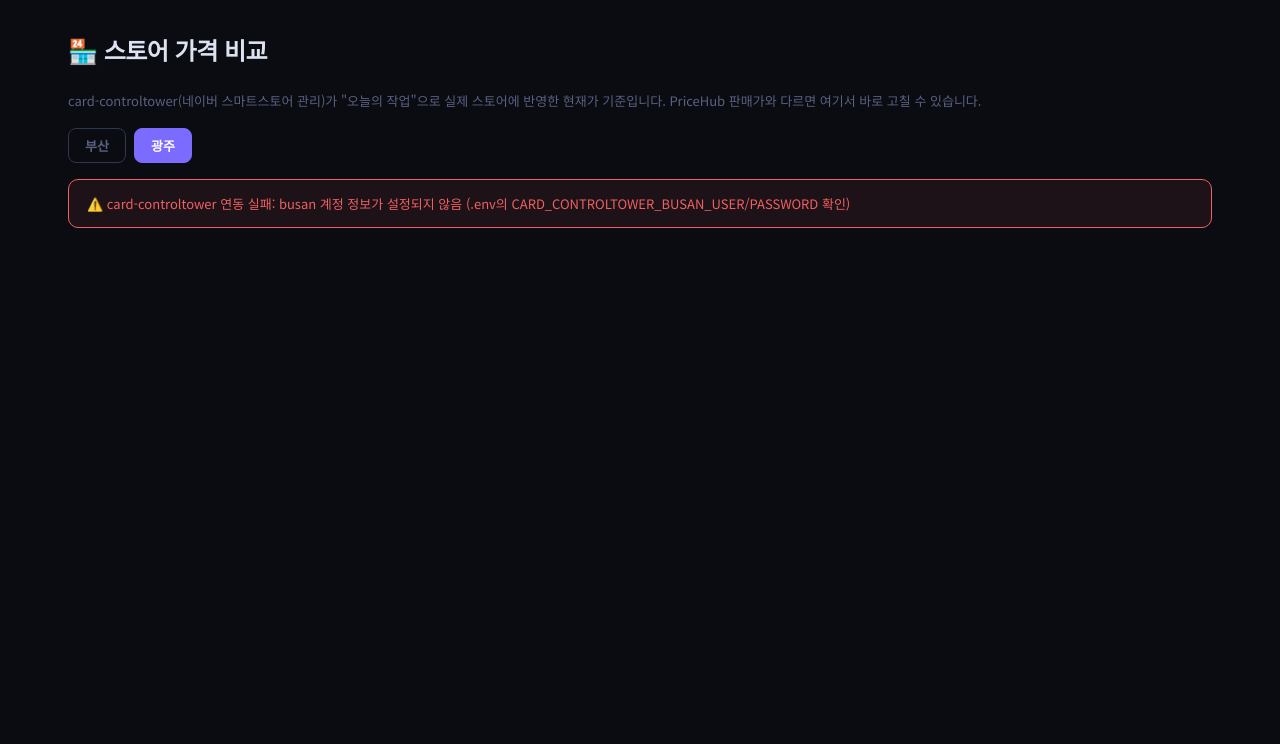
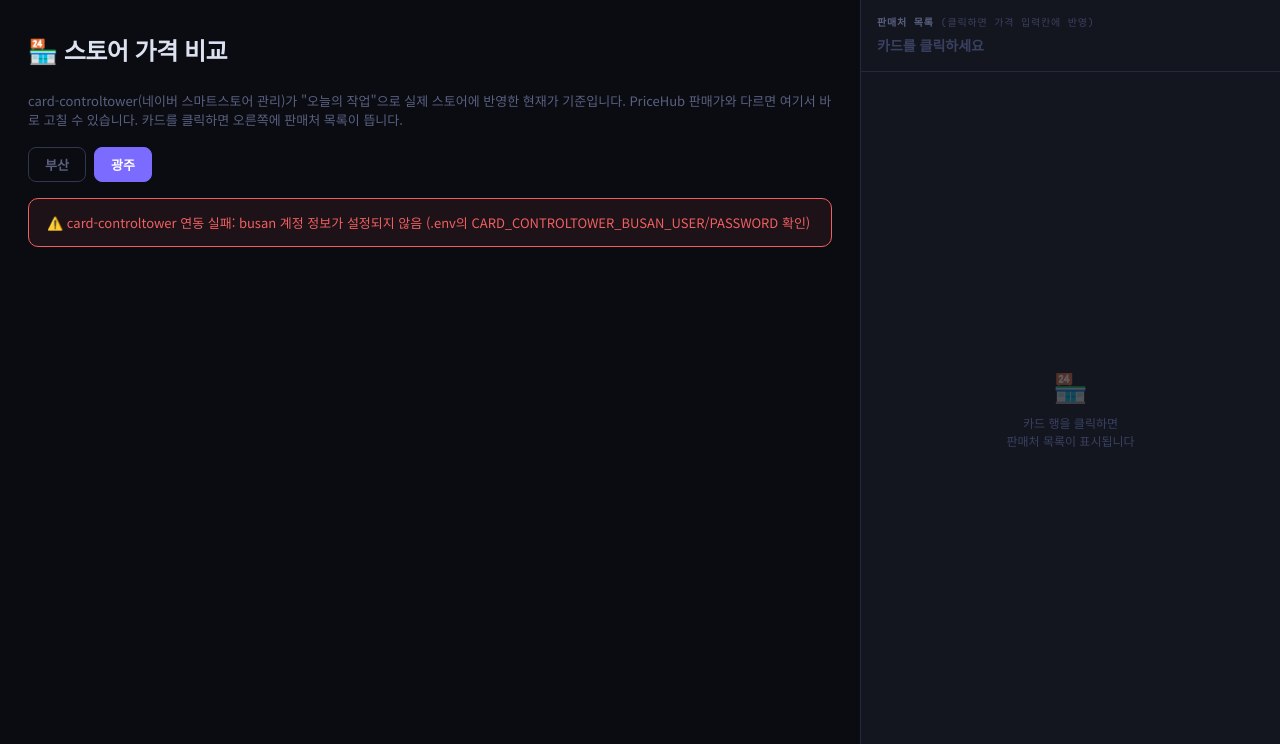
Before and after one commit to horhori2/pricehub, a Django app: page /store-price-check/gwangju/ in a window 1280 px wide. Shown: the part 56-800 px from the top of the page. Run offline with Django 5.2, Linux system fonts and the light colour scheme; the visitor is signed in with stand-in values (Sample User, id 1); parts of the project's set-up code (start-up, migrations or seed data) failed here and were passed over.

Commit message:
feat: 스토어 가격 비교 페이지에 판매처 목록 사이드 패널 추가
카드 목록 페이지와 동일하게, 행을 클릭하면 PriceHub가 수집한 판매처별 가격을
오른쪽 패널에 보여주고 클릭 시 수정 입력칸에 채워짐. 기존 dashboard.js의
showIssuesSidePanel/fillIssuePrice를 그대로 재사용.

```diff
--- a/pricehub/store_price_check.py
+++ b/pricehub/store_price_check.py
@@ -14,7 +14,7 @@ card-controltower(네이버 스마트스토어 매장 관리 백엔드)가 알
   없어 전부 여기로 떨어진다 — "카탈로그 미보유"가 자연스럽게 포함되는 정의라 별도 분기가
   필요 없다.
 """
-from .models import Card, OnePieceCard, DigimonCard
+from .models import Card, OnePieceCard, DigimonCard, CardPrice, OnePieceCardPrice, DigimonCardPrice
 
 _DROP_STATUSES = {'SLIGHT_DROP', 'MODERATE_DROP', 'SEVERE_DROP'}
 
@@ -49,6 +49,37 @@ _EXTRA_TAG_FIELDS_BY_CARD_TYPE = {
     'POKEMON': ('is_teukil',),
     'DIGIMON': ('is_parallel', 'is_scarce', 'is_special'),
 }
+
+_PRICE_MODEL_BY_CARD_TYPE = {
+    'POKEMON': CardPrice,
+    'ONE_PIECE': OnePieceCardPrice,
+    'DIGIMON': DigimonCardPrice,
+}
+
+
+def fetch_market_raw_data(rows):
+    """
+    현재 화면에 보이는 행(페이지 분량)들의 pricehub_id별 최신 판매처 목록(raw_data) —
+    카드 목록 페이지(_card_list_view)의 사이드 패널과 동일한 패턴. 전체가 아니라
+    "지금 보이는 페이지"만 조회해서 무거워지지 않게 한다.
+    """
+    ids_by_type = {}
+    for r in rows:
+        if r.get('pricehub_id') and r.get('cardType') in _PRICE_MODEL_BY_CARD_TYPE:
+            ids_by_type.setdefault(r['cardType'], set()).add(r['pricehub_id'])
+
+    raw_by_id = {}
+    for card_type, ids in ids_by_type.items():
+        price_model = _PRICE_MODEL_BY_CARD_TYPE[card_type]
+        for cp in (
+            price_model.objects.filter(card_id__in=ids)
+            .exclude(raw_data={}).exclude(raw_data=[])
+            .order_by('-collected_at')
+            .values('card_id', 'raw_data')
+        ):
+            if cp['card_id'] not in raw_by_id:
+                raw_by_id[cp['card_id']] = cp['raw_data']
+    return raw_by_id
 
 
 def _tag_badges(card_type, row):
--- a/pricehub/store_price_check_views.py
+++ b/pricehub/store_price_check_views.py
@@ -12,6 +12,7 @@ from django.shortcuts import render, redirect
 from .views import staff_required
 from . import card_controltower_client, store_price_check
 from .card_controltower_client import CardControltowerAPIError
+from .utils import safe_json_dumps
 
 _TABS = ('drop', 'rise', 'unregistered')
 _PER_PAGE = 100
@@ -67,6 +68,9 @@ def store_price_check_view(request, store):
             start = max(1, end - 6)
     page_range = list(range(start, end + 1))
 
+    # 판매처 목록 사이드 패널 — 지금 보이는 페이지 분량만 조회(카드 목록 페이지와 동일 패턴).
+    card_raw = store_price_check.fetch_market_raw_data(page_rows)
+
     return render(request, 'dashboard/store_price_check.html', {
         'error': error,
         'store': store,
@@ -75,6 +79,7 @@ def store_price_check_view(request, store):
         'tab': tab,
         'q': q,
         'rows': page_rows,
+        'card_raw_json': safe_json_dumps(card_raw, ensure_ascii=False),
         'counts': {'drop': len(drops), 'rise': len(rises), 'unregistered': len(unregistered)},
         'total_count': total_count,
         'page': page,
--- a/pricehub/templates/dashboard/store_price_check.html
+++ b/pricehub/templates/dashboard/store_price_check.html
@@ -57,6 +57,8 @@
     font-weight: 700; border-bottom: 1px solid var(--border2); white-space: nowrap;
   }
   table.spc-table td { padding: 9px 10px; border-bottom: 1px solid var(--border); vertical-align: middle; }
+  table.spc-table tbody tr[data-clickable] { cursor: pointer; }
+  table.spc-table tbody tr.active-row { background: rgba(124,107,255,0.06); }
   .spc-name { font-size: 13px; color: var(--text); }
   .spc-code { font-family: 'JetBrains Mono', monospace; font-size: 11px; color: var(--text-dim); }
   .spc-price { font-family: 'JetBrains Mono', monospace; font-weight: 700; }
@@ -90,7 +92,6 @@
   table.spc-table th.spc-col-ph, table.spc-table td.spc-col-ph { background: rgba(124,107,255,0.07); }
   table.spc-table th.spc-col-cc { color: var(--accent); }
   table.spc-table th.spc-col-ph { color: var(--accent2); }
-  .spc-store-img-label { font-size: 9px; color: var(--text-dim); text-align: center; margin-top: 2px; }
 </style>
 </head>
 <body>
@@ -108,11 +109,12 @@
   <a href="/logout/" class="logout-btn">로그아웃</a>
 </header>
 
-<main>
+<div class="layout-issues">
+  <div class="main-area" style="padding: 32px 28px;">
   <div class="page-title">🏪 스토어 가격 비교</div>
   <div class="page-sub" style="margin-bottom:18px;">
     card-controltower(네이버 스마트스토어 관리)가 "오늘의 작업"으로 실제 스토어에 반영한 현재가 기준입니다.
-    PriceHub 판매가와 다르면 여기서 바로 고칠 수 있습니다.
+    PriceHub 판매가와 다르면 여기서 바로 고칠 수 있습니다. 카드를 클릭하면 오른쪽에 판매처 목록이 뜹니다.
   </div>
 
   <div class="spc-store-switch">
@@ -174,7 +176,15 @@
     </thead>
     <tbody>
       {% for r in rows %}
-      <tr>
+      <tr {% if r.pricehub_id %}
+          id="row-{{ r.pricehub_id }}"
+          data-clickable="1"
+          data-image="{{ r.pricehub_image_url|default:'' }}"
+          data-name="{{ r.productName }}"
+          data-number="{{ r.sellerProductCode }}"
+          data-rarity="{{ r.rarity|default:'' }}"
+          onclick="showIssuesSidePanel({{ r.pricehub_id }})"
+          {% endif %}>
         <td class="spc-col-ph">
           {% if r.pricehub_image_url %}
           <img src="{{ r.pricehub_image_url }}" class="card-thumb" loading="lazy">
@@ -224,10 +234,10 @@
           <span class="spc-nomatch">PriceHub 카탈로그에 없음</span>
           {% endif %}
         </td>
-        <td>
+        <td onclick="event.stopPropagation()">
           {% if r.set_price_url %}
           <div class="spc-price-cell">
-            <input type="number" class="spc-price-input" id="spc-inp-{{ r.pricehub_id }}"
+            <input type="number" class="spc-price-input" id="inp-{{ r.pricehub_id }}"
                    value="{{ r.pricehub_price|default:'' }}" min="0" step="100"
                    onkeydown="if(event.key==='Enter') spcSavePrice('{{ r.pricehub_id }}', '{{ r.set_price_url }}')">
             <button class="spc-save-btn" onclick="spcSavePrice('{{ r.pricehub_id }}', '{{ r.set_price_url }}')">저장</button>
@@ -273,11 +283,38 @@
   {% endif %}
 
   {% endif %}
-</main>
+  </div>
 
+  <!-- 사이드 패널: 판매처 목록 (카드 목록 페이지와 동일한 구조/JS 재사용) -->
+  <div class="side-panel">
+    <div class="side-header">
+      <img id="sideCardImage" src="" alt=""
+           style="display:none;width:100%;max-height:200px;object-fit:contain;border-radius:10px;
+                  background:var(--surface2);border:1px solid var(--border);margin-bottom:12px;">
+      <div class="side-title">판매처 목록 <span style="font-size:10px;font-weight:400;color:var(--text-dim);">(클릭하면 가격 입력칸에 반영)</span></div>
+      <div class="side-card-name" id="sideCardName" style="color:var(--text-dim);">카드를 클릭하세요</div>
+      <div class="side-card-info" id="sideCardInfo"></div>
+      <div class="side-card-info" id="sideCollectedInfo" style="display:none;"></div>
+    </div>
+    <div class="side-empty" id="sideEmpty">
+      <div class="side-empty-icon">🏪</div>
+      <div class="side-empty-text" id="sideEmptyText">카드 행을 클릭하면<br>판매처 목록이 표시됩니다</div>
+    </div>
+    <div class="side-store-list" id="sideStoreList" style="display:none;"></div>
+  </div>
+</div>
+
+<script id="cardRawData" type="application/json">{{ card_raw_json|safe }}</script>
+<script src="{% static_v 'dashboard/dashboard.js' %}"></script>
 <script>
+/* 사이드 패널(showIssuesSidePanel)이 참조하는 판매처 원본 데이터 — card_list.html과 동일한 전역 이름 */
+const CARD_RAW = (() => {
+  try { return JSON.parse(document.getElementById('cardRawData').textContent); }
+  catch { return {}; }
+})();
+
 async function spcSavePrice(pricehubId, url) {
-  const inp   = document.getElementById('spc-inp-' + pricehubId);
+  const inp   = document.getElementById('inp-' + pricehubId);
   const price = parseInt(inp.value, 10) || 0;
   const csrfToken = document.querySelector('meta[name="csrf-token"]').content;
 
```
Also changed, not shown: CHANGELOG.md.
